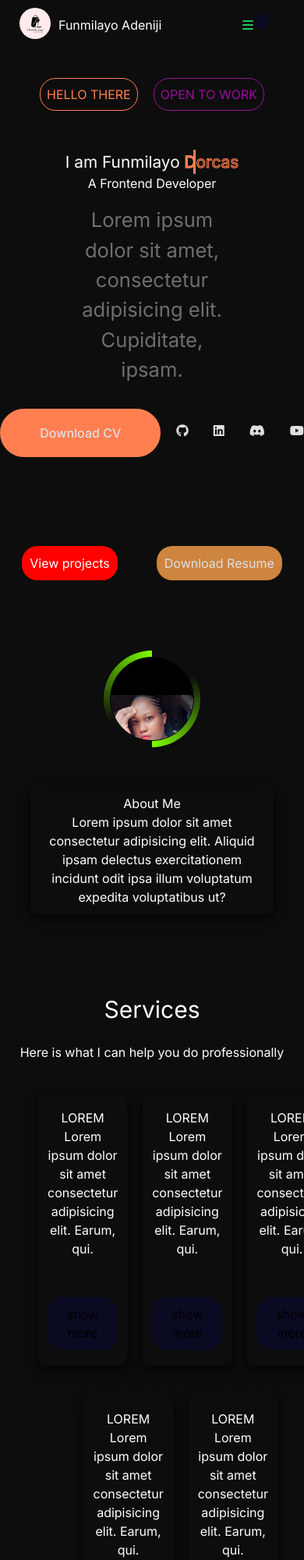
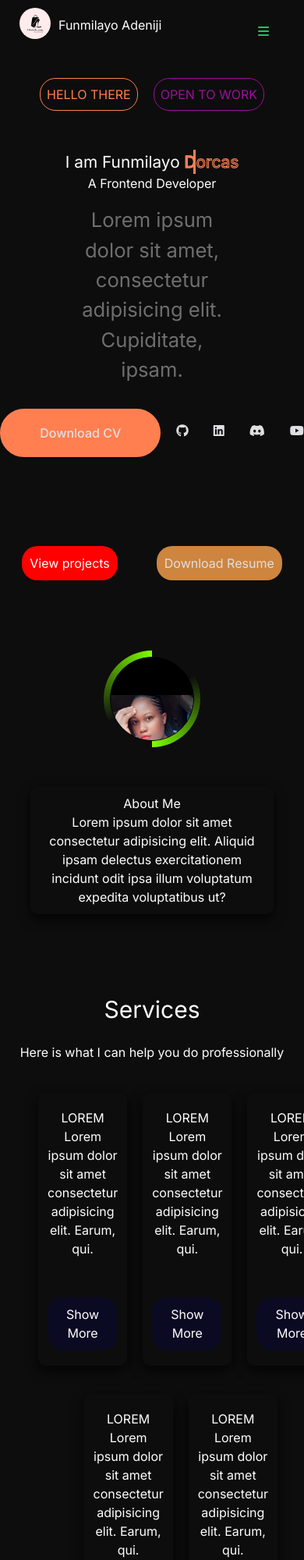
Before and after one commit to funmidorcas/reallife-project, a website: page project/real2.html in a window 390 px wide. Shown: the top 2000 px of the page at 78% size. Drawn offline with Linux system fonts and the light colour scheme.

Commit message:
.show sorted

```diff
--- a/project/real2.css
+++ b/project/real2.css
@@ -142,7 +142,7 @@ color: darkseagreen;
 .menu-bar{
     position: relative;
     right: 140px;
-    bottom: 70px;
+    bottom: 10px;
         color: #22c55e;
             transform: translateX(100px);
 
@@ -459,7 +459,7 @@ grid-template-columns: repeat(2,1fr);
     box-sizing: border-box;
 }
 
-.show{
+.showw{
     margin-top: 50px;
     background: #0a0a23;
     border: none;
--- a/project/real2.html
+++ b/project/real2.html
@@ -116,18 +116,18 @@
     <div class="ser-grid">
         <h3 class="ser-note">LOREM</h3>
         <p class="note">Lorem ipsum dolor sit amet consectetur adipisicing elit. Earum, qui.</p>
-     <button class="show">Show More</button>
+     <button class="showw">Show More</button>
     </div>
     <div class="ser-grid">
         <h3 class="ser-note">LOREM</h3>
         <p class="note">Lorem ipsum dolor sit amet consectetur adipisicing elit. Earum, qui.</p>
-       <button class="show">Show More</button>
+       <button class="showw">Show More</button>
 
     </div>
     <div class="ser-grid">
         <h3 class="ser-note">LOREM</h3>
         <p class="note">Lorem ipsum dolor sit amet consectetur adipisicing elit. Earum, qui.</p>
-            <button class="show">Show More</button>
+            <button class="showw">Show More</button>
 
     </div>
     </div>
@@ -135,13 +135,13 @@
     <div class="two-grid">
         <h3 class="ser-note">LOREM</h3>
         <p class="note">Lorem ipsum dolor sit amet consectetur adipisicing elit. Earum, qui.</p>
-       <button class="show">Show More</button>
+       <button class="showw">Show More</button>
 
     </div>
     <div class="two-grid">
         <h3 class="ser-note">LOREM</h3>
         <p class="note">Lorem ipsum dolor sit amet consectetur adipisicing elit. Earum, qui.</p>
-<button class="show">Show More</button>
+<button class="showw">Show More</button>
         </div>
 </div>
 <!-- <hr> -->
```
